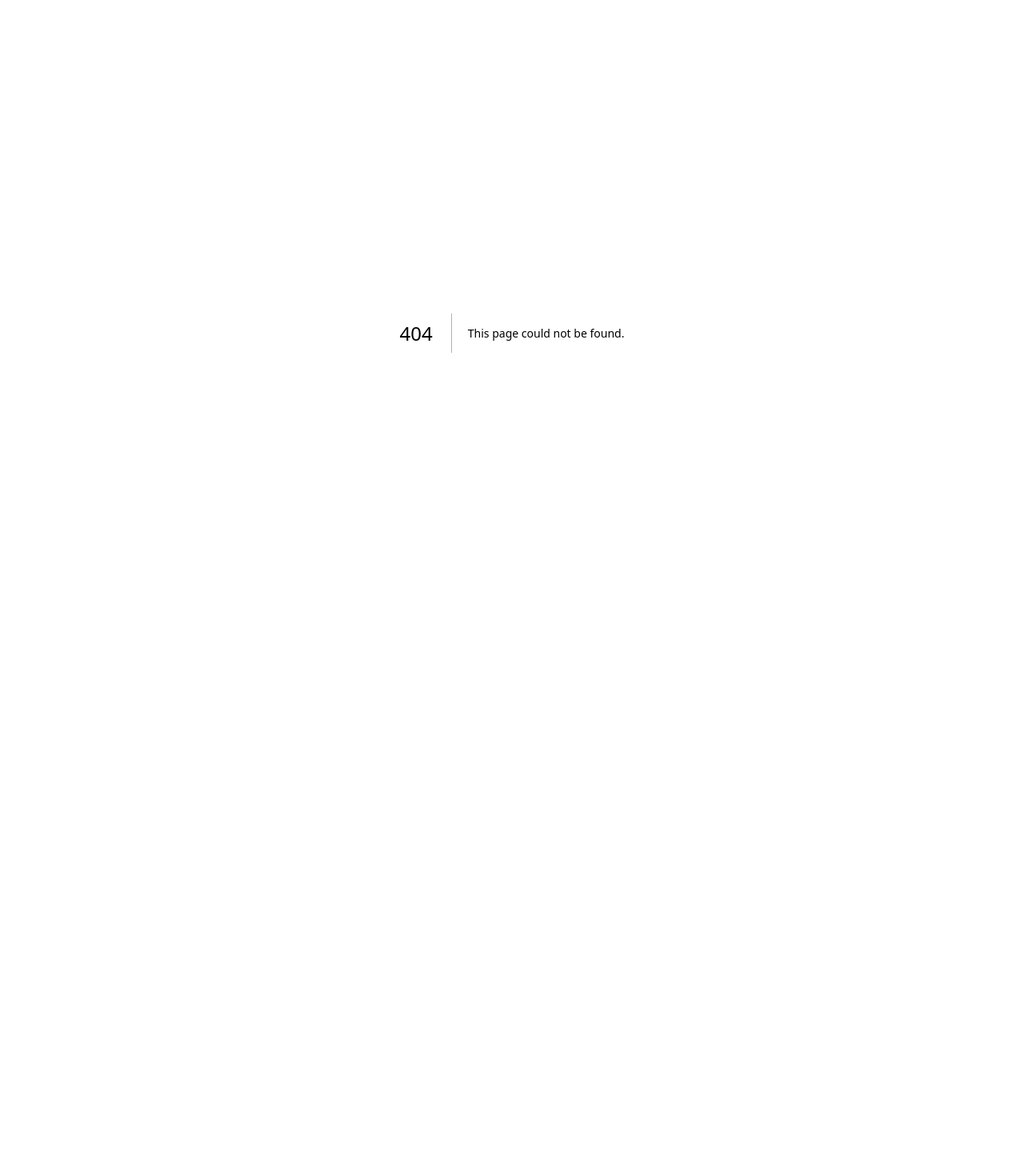
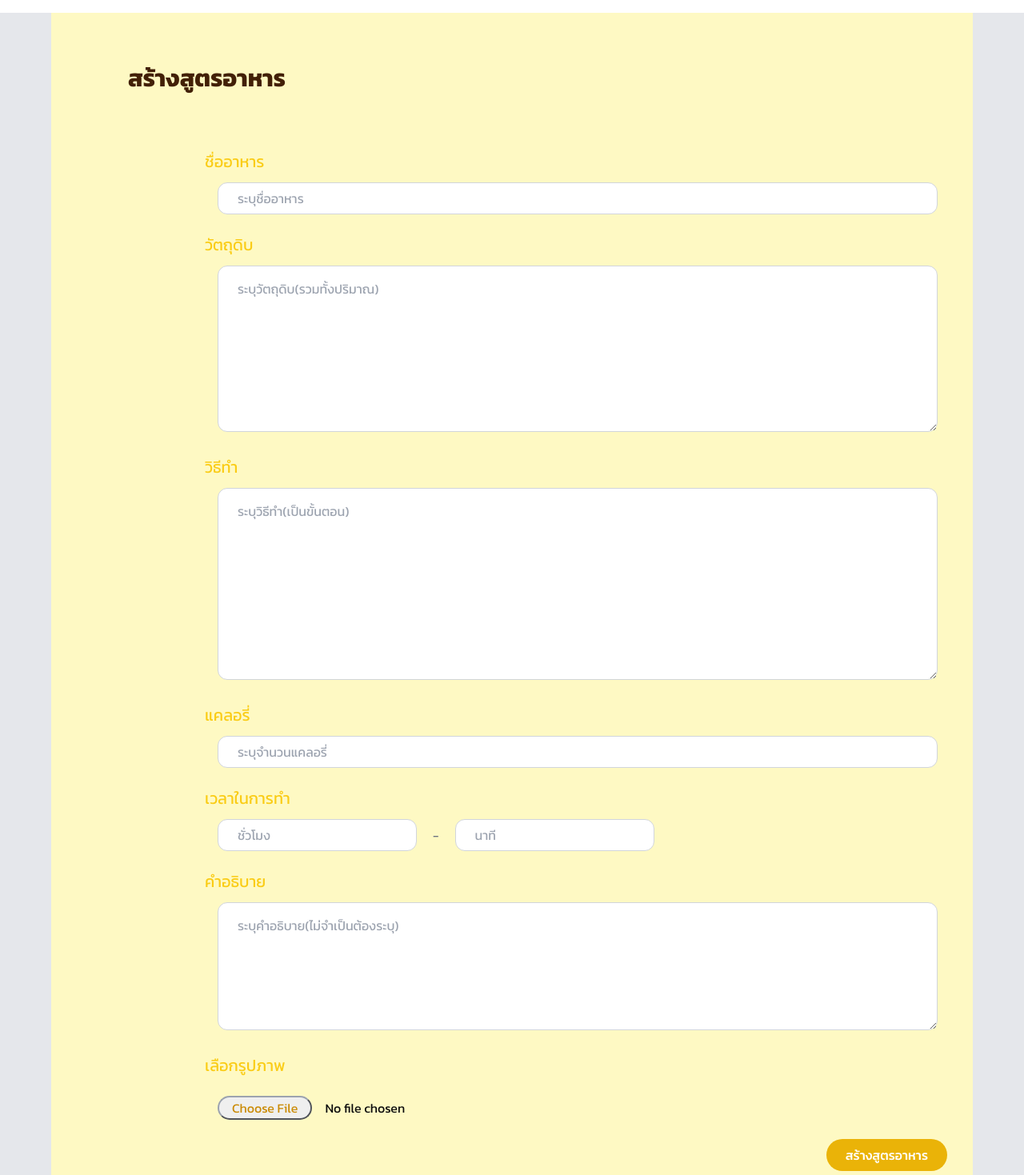
Before and after one commit to KorawichManeeratana/ISAD-Project, a Next.js app in the folder gourmetguide/: page /createpost in a window 1280 px wide. Before the commit this address had no page. Shown: the part 61-1530 px from the top of the page at 80% size. Before the commit the page ends 877 px from the top, so only its background shows below. Built offline with nearby package versions, Linux system fonts and the light colour scheme.

Commit message:
createpost commit

```diff
--- /dev/null
+++ b/gourmetguide/src/app/createpost/page.tsx
@@ -0,0 +1,85 @@
+"use client"
+import React, { Component } from 'react'
+
+export default class page extends Component {
+    public async uploadPic() {
+        const file = document.querySelector("input")!;
+        const button = document.querySelector(".change");
+        const img: HTMLImageElement = document.querySelector('.image')!;
+
+        let a = new FormData();
+
+        let c:any = document.querySelector(".repName");
+        let repName = c.value;
+        // c = document.querySelector(".repIng");
+        // let repIng = c.value;
+        c = document.querySelector(".repStep");
+        let repStep = c.value;
+        c = document.querySelector(".repCal");
+        let repCal = c.value;
+        c = document.querySelector(".repHour");
+        let repHour = c.value;
+        c = document.querySelector(".repMin");
+        let repMin = c.value;
+        let time = repHour+":"+repMin;
+        c = document.querySelector(".repDes");
+        let repDes = c.value;
+        let repImg:any = document.querySelector(".repImg")!;
+        let repDate = new Date();
+
+        a.append("rep_name", repName);
+        a.append("rep_step", repStep);
+        a.append("calories", repCal);
+        a.append("rep_time", time);
+        a.append("rep_des", repDes);
+        a.append("rep_img", repImg.files[0]);
+        a.append("rep_date", repDate.toString());
+
+
+
+        let req = await fetch("http://localhost:3000/attractions/api_Recipes", {
+            method: "POST",
+            body: a
+        });
+        let b = await req.json();
+        console.log(b.message);
+        img.src = b.message;
+    }
+  render() {
+    return (
+      <div className='bg-gray-200'>
+        <div className="overflow-y-auto"></div> {/* scroll bar */}
+          <div className="w-[90vw] h-auto m-auto border-20 border-x-gray-400 bg-yellow-100 px-8">  {/* เนื้อหา */}
+            <h1 className="text-yellow-950 text-3xl font-bold mb-4 pl-16 pt-16">สร้างสูตรอาหาร</h1>
+            <div className="flex flex-center justify-center items-center space-x-8">
+              <div className="flex flex-col p-6 space-y-14">
+              </div>
+            </div>
+            <h1 className="text-xl text-yellow-400 grid px-40 pt-2">ชื่ออาหาร</h1>
+            <input type="text" className='mt-3 ml-44 w-900 h-10 border border-gray-300 rounded-xl px-6 repName' placeholder='ระบุชื่ออาหาร'></input>
+            <h1 className="text-xl text-yellow-400 grid px-40 pt-6">วัตถุดิบ</h1>
+            <textarea className='mt-3 ml-44 w-900 h-52 border border-gray-300 rounded-xl px-6 pt-4 repIng' placeholder='ระบุวัตถุดิบ(รวมทั้งปริมาณ)'></textarea>
+            <h1 className="text-xl text-yellow-400 grid px-40 pt-6">วิธีทำ</h1>
+            <textarea className='mt-3 ml-44 w-900 h-60 border border-gray-300 rounded-xl px-6 pt-4 repStep' placeholder='ระบุวิธีทำ(เป็นขั้นตอน)'></textarea>
+            <h1 className="text-xl text-yellow-400 grid px-40 pt-6">แคลอรี่</h1>
+            <input type="text" className='mt-3 ml-44 w-900 h-10 border border-gray-300 rounded-xl px-6 repCal' placeholder='ระบุจำนวนแคลอรี่'></input>
+            <h1 className="text-xl text-yellow-400 grid px-40 pt-6">เวลาในการทำ</h1>
+            <div>
+                <input type="text" className='mt-3 ml-44 w-450 h-10 border border-gray-300 rounded-xl px-6 repHour' placeholder='ชั่วโมง'></input>
+                <span className='ml-5 text-gray-500'>-</span>
+                <input type="text" className='mt-3 ml-5 w-450 h-10 border border-gray-300 rounded-xl px-6 repMin' placeholder='นาที'></input>
+            </div>
+            <h1 className="text-xl text-yellow-400 grid px-40 pt-6">คำอธิบาย</h1>
+            <textarea className='mt-3 ml-44 w-900 h-40 border border-gray-300 rounded-xl px-6 pt-4 repDes' placeholder='ระบุคำอธิบาย(ไม่จำเป็นต้องระบุ)'></textarea>
+            <h1 className="text-xl text-yellow-400 grid px-40 pt-6">เลือกรูปภาพ</h1>
+            <input type='file' id='imageUpload' className='ml-44 pt-6 file:rounded-full file:px-4 file:border-gray-400 file:text-yellow-600 file:mr-4 repImg'></input>
+            {/* <h1 className="text-xl text-yellow-400 grid px-40 pt-6">เลือกวิดีโอ</h1>
+            <input type='file' id='imageUpload' className='ml-44 pt-6 file:rounded-full file:px-4 file:border-gray-400 file:text-yellow-600 file:mr-4'></input> */}
+            <div className='justify-end flex pb-10 pt-6'>
+                <button onClick={()=>this.uploadPic()} className="bg-yellow-500 hover:bg-yellow-600 text-white font-medium py-2 px-6 ml-10 rounded-l-3xl rounded-r-3xl">สร้างสูตรอาหาร</button>
+            </div>
+          </div>
+      </div>
+    )
+  }
+}
```
